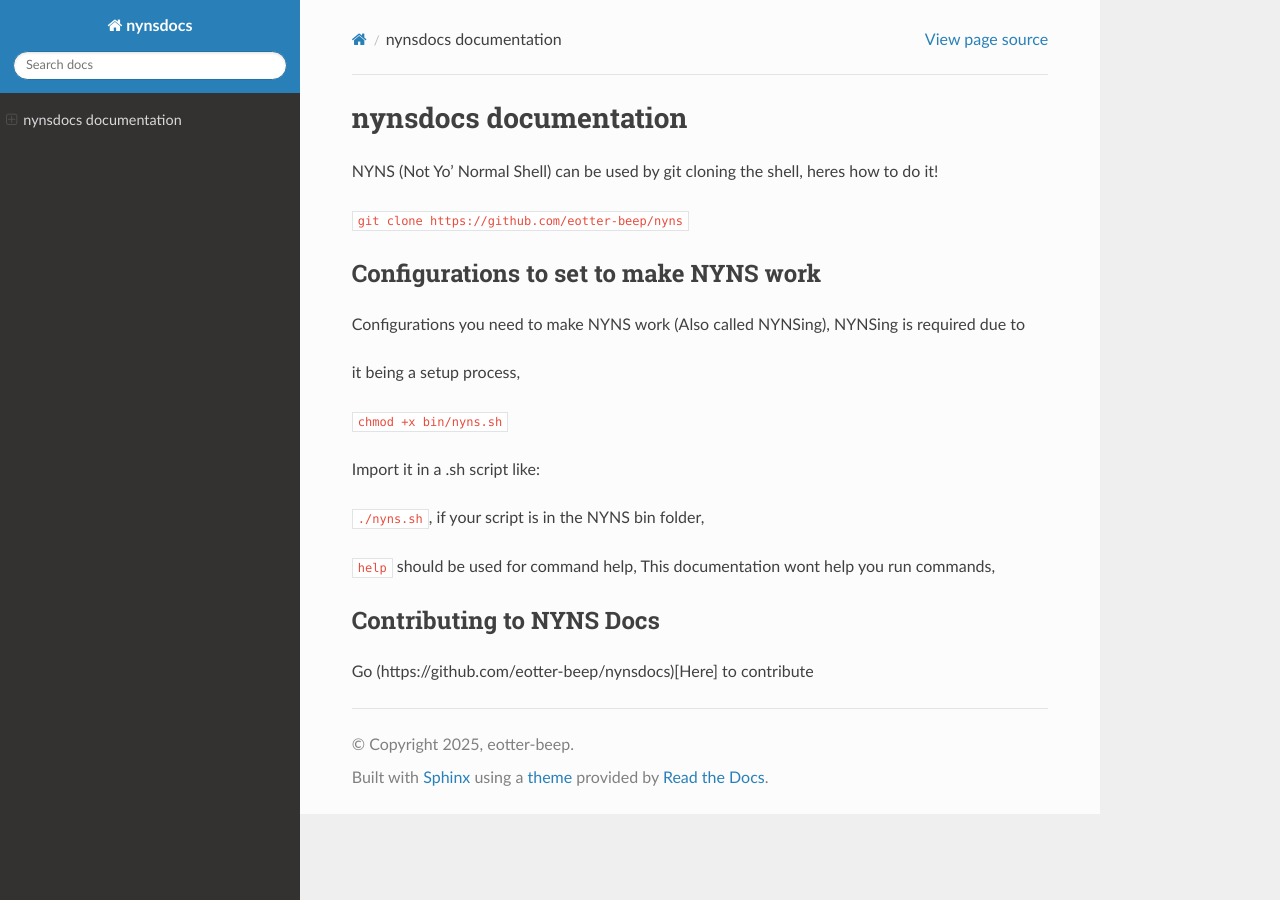
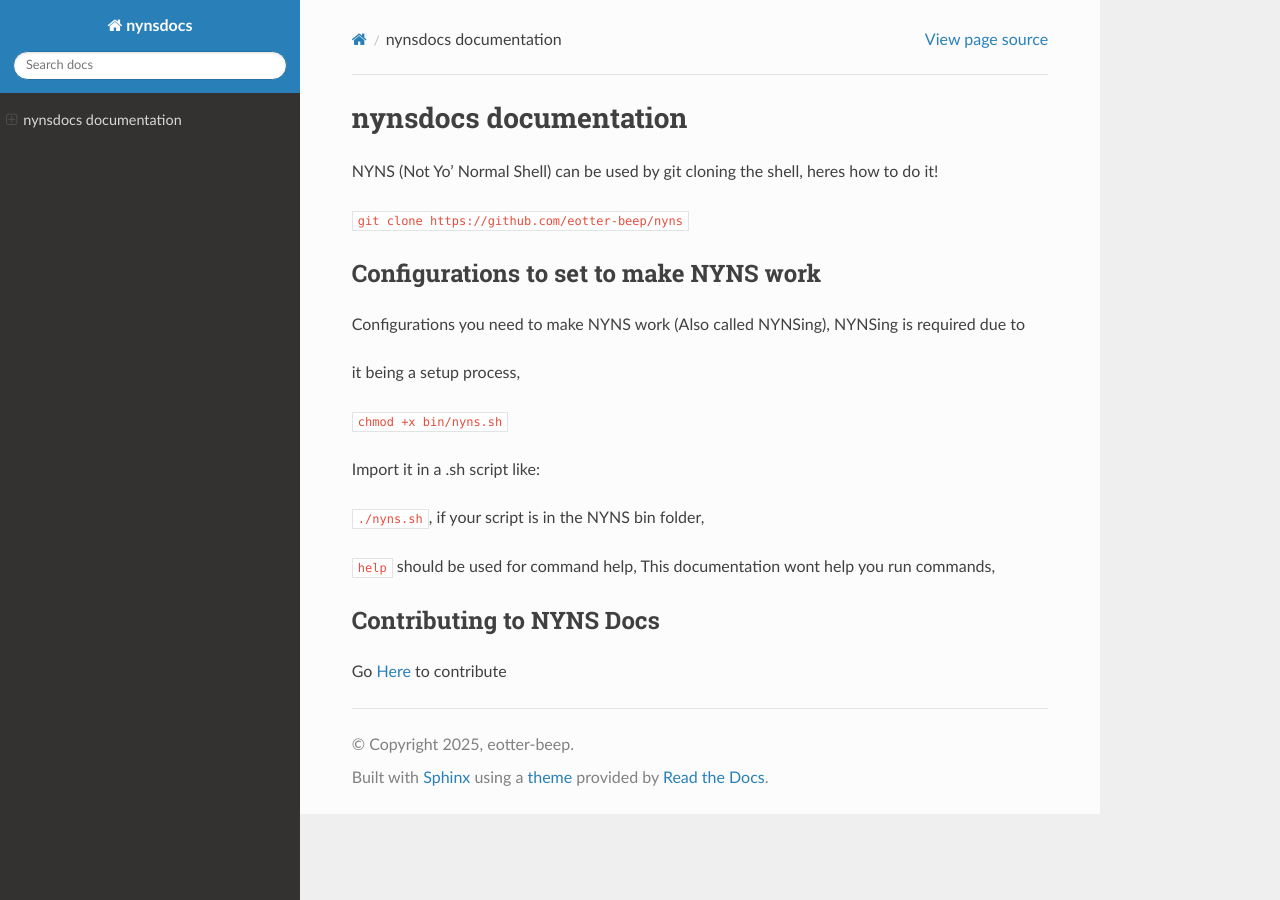
Before and after one commit to eotter-beep/nynsdocs, a Sphinx documentation site: the page built from docs/index.md, in a window 1280 px wide. Built offline with Sphinx 7.4.7 and the Read the Docs theme 3.1.0, drawn with Linux system fonts in a browser that asks for light colours; part of the change alters nothing that is shown.

Commit message:
Fix bugs

```diff
--- a/docs/index.md
+++ b/docs/index.md
@@ -20,4 +20,4 @@ Import it in a .sh script like:
 
 ## Contributing to NYNS Docs
 
-Go (https://github.com/eotter-beep/nynsdocs)[Here] to contribute
+Go [Here](https://github.com/eotter-beep/nynsdocs) to contribute
```
